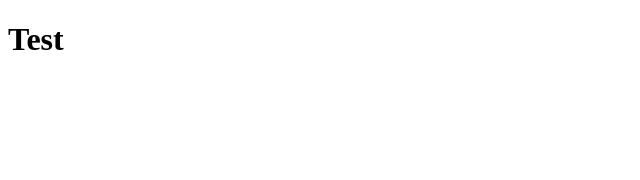
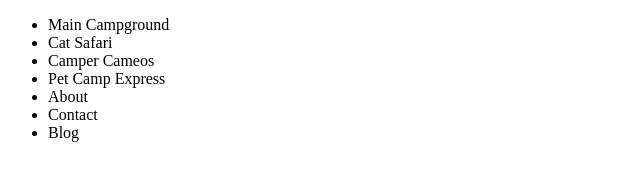
Before and after one commit to giants415/petcamp, a plain HTML site: page index.html in a window 1280 px wide. Shown: the whole page, without its empty margins (0-640 px from the left). Drawn offline with Linux system fonts and the light colour scheme.

Commit message:
creates nav bar with items

```diff
--- a/index.html
+++ b/index.html
@@ -10,7 +10,17 @@
     <script src="assets/app.js"></script>
   </head>
   <body>
-    <h1>Test</h1>
+    <nav>
+      <ul>
+        <li>Main Campground</li>
+        <li>Cat Safari</li>
+        <li>Camper Cameos</li>
+        <li>Pet Camp Express</li>
+        <li>About</li>
+        <li>Contact</li>
+        <li>Blog</li>
+      </ul>
+    </nav>
 
   </body>
 </html>
```
